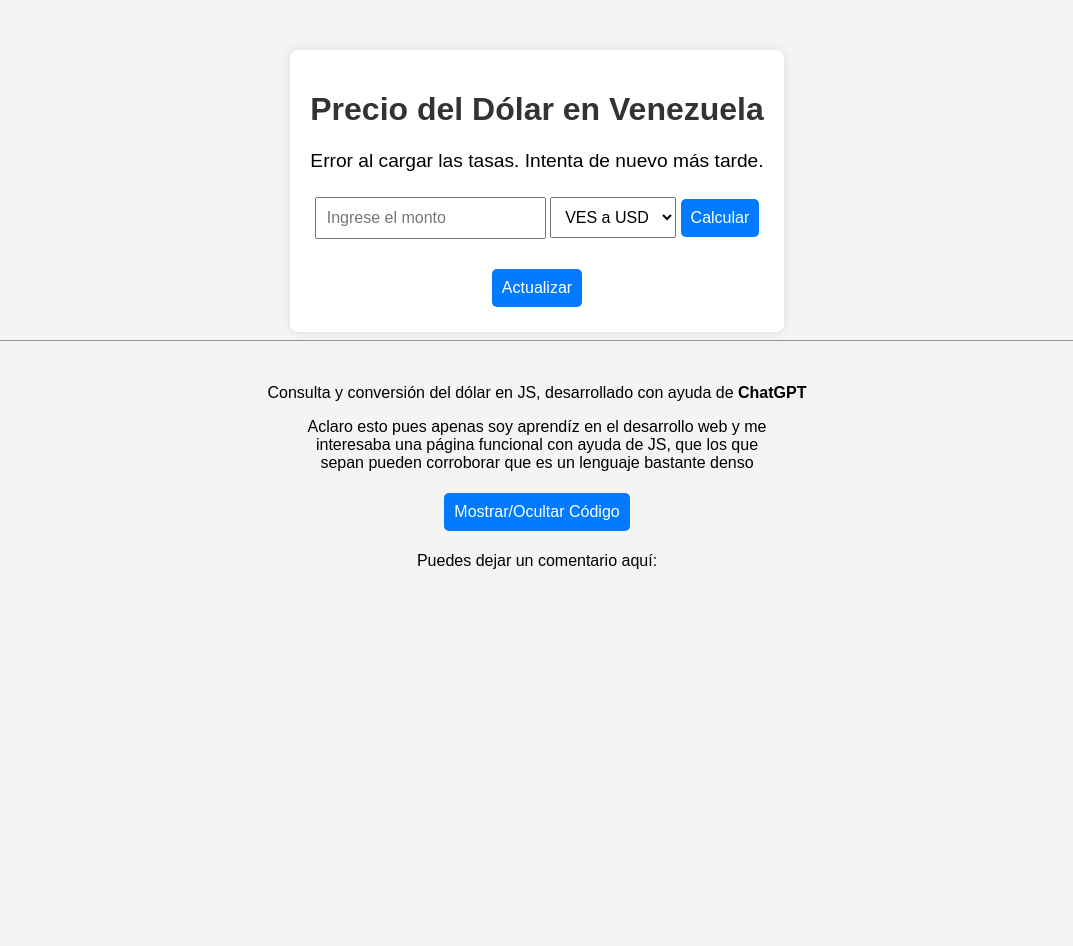
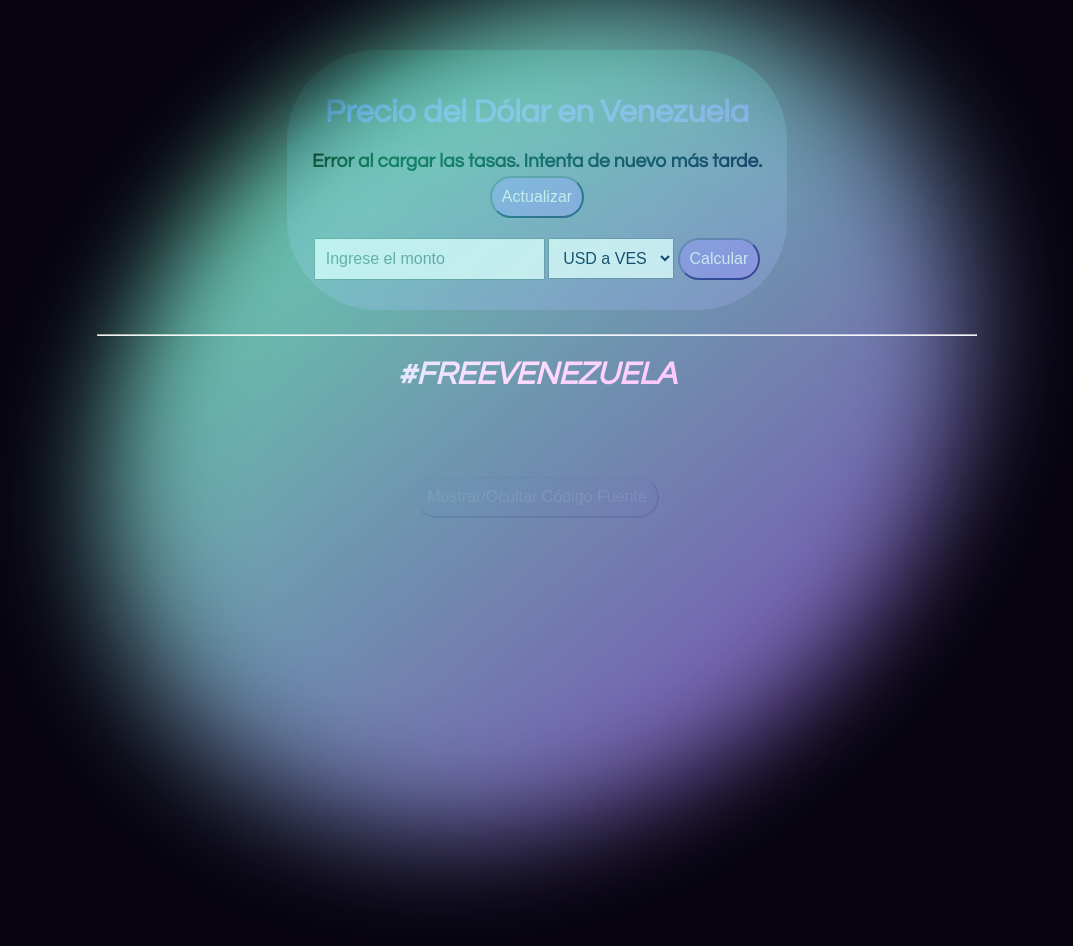
Before and after one commit to SunsetSamu/sunsetsamu.github.io, a plain HTML site: page ves-to-usd/dolar.html in a window 1280 px wide. Shown: the whole page, without its empty margins (103-1176 px from the left). Before the commit the page ends 800 px from the top, so only its background shows below. Drawn offline with nearby package versions, Linux system fonts and the light colour scheme; no server answers.

Commit message:
updated design of dolar.html and styles.css

```diff
--- a/ves-to-usd/dolar.html
+++ b/ves-to-usd/dolar.html
@@ -13,35 +13,40 @@
 
 </head>
 <body>
+    <div id="blob"></div>
+    <div id="blur"></div>
+
+
     <div class="container">
         <h1>Precio del Dólar en Venezuela</h1>
-        <div id="rates">
-            <!-- Los precios se actualizarán aquí -->
-        </div>
+        <strong>
+            <div id="rates">
+                <!-- Los precios se actualizarán aquí -->
 
+            </div> <button id="update-button">Actualizar</button>
+        </strong>
         <!--CALCULADORA-->
+        <div id="result"></div>
         <form id="calculator-form">
             <input type="number" id="amount" placeholder="Ingrese el monto" step="any" required>
 
             <select id="conversion-type">
+                <option value="usd-to-ves">USD a VES</option>
                 <option value="ves-to-usd">VES a USD</option>
-                <option value="usd-to-ves">USD a VES</option>
             </select>
             <button type="submit">Calcular</button>
         </form>
-        <div id="result"></div>
-        <button id="update-button">Actualizar</button>
+
+
     </div>
-
+    <br>
     <br>
     <hr>
-    <br>
-    <p>Consulta y conversión del dólar en JS, desarrollado con ayuda de <strong>ChatGPT</strong></p>
-    <p>Aclaro esto pues apenas soy aprendíz en el desarrollo web y me<br>interesaba una página funcional con ayuda de JS, que los que<br>sepan pueden corroborar que es un lenguaje bastante denso</p>
 
+    <div id="FREEVENEZUELA"><p>#FREEVENEZUELA</p></div>
 
-    <button onclick="toggleCode()">Mostrar/Ocultar Código</button>
-    <div id="code-container" style="display:none;">
+    <button onclick="toggleCode()" style="opacity: 0.1; color: rgb(255, 255, 255); background-color: rgb(103, 112, 161);">Mostrar/Ocultar Código Fuente</button>
+    <div id="code-container" style="display:none;"><p class="textodesc">Consulta y conversión del dólar en JS, desarrollado con ayuda de <strong>ChatGPT.</strong><br>Aclaro esto pues apenas soy aprendíz en el desarrollo web y me interesaba una página funcional con ayuda de JS, que los que sepan pueden corroborar que es un lenguaje bastante denso<br><br>@SunsetSamu 2024</p>
         <pre><code id="code-content" class="language-javascript"></code></pre>
     </div>
 
@@ -67,16 +72,6 @@
     </script>
 
 
-    <p>Puedes dejar un comentario aquí:</p>
-    <script src="https://utteranc.es/client.js"
-    repo="SunsetSamu/sunsetsamu.github.io"
-    issue-term="pathname"
-    label="Utterances✏️"
-    theme="github-light"
-    crossorigin="anonymous"
-    async>
-</script>
-
     <script src="script.js"></script>
     </body>
 </html>
--- a/ves-to-usd/styles.css
+++ b/ves-to-usd/styles.css
@@ -1,20 +1,34 @@
 body {
-    font-family: Arial, sans-serif;
-    background-color: #f4f4f4;
+    font-family: 'Century Gothic';
+    background-color: #06030e;
     text-align: center;
     margin-top: 50px;
+    overflow-x: hidden;
 }
 
 .container {
-    background-color: #fff;
-    padding: 20px;
-    border-radius: 8px;
-    box-shadow: 0 0 10px rgba(0, 0, 0, 0.1);
+
+    background: linear-gradient( rgba(165, 253, 224, 0.22), #c0a1fd55);
+    padding: 25px;
+    border-radius: 90px;
+    opacity: 0.8;
+    mix-blend-mode: overlay;
     display: inline-block;
+    z-index: 5;
 }
 
 h1 {
-    color: #333;
+    color: #a498ec;
+    mix-blend-mode: hard-light;
+}
+
+.textodesc {
+
+    color: #fff;
+    font-style: inherit;
+    margin-left: 10dvw;
+    margin-right: 10dvw;
+
 }
 
 #rates {
@@ -24,21 +38,58 @@ h1 {
 
 button {
     margin-top: 20px;
-    padding: 10px 20px;
+    padding: 10px 10px;
     font-size: 1em;
-    border: none;
-    background-color: #007BFF;
-    color: #fff;
-    border-radius: 5px;
+
+    background-color: #937acd;
+    color: #ffffff;
+
+    mix-blend-mode: overlay;
+    border-radius: 50px;
     cursor: pointer;
+    z-index: 7;
 }
 
-button:hover {
-    background-color: #0056b3;
+@keyframes rotate {
+    from {
+      rotate: 0deg;
+    }
+
+    50% {
+      scale: 1 1.5;
+    }
+
+    to {
+      rotate: 360deg;
+    }
+}
+
+hr {
+    color: #798390;
+    mix-blend-mode: screen;
+    margin-left: 15dvw;
+    margin-right: 15dvw;
+
+}
+
+#blob {
+    background-color: white;
+    height: 60vmax;
+    aspect-ratio: 1;
+    position: absolute;
+    left: 50%;
+    top: 52%;
+    translate: -50% -50%;
+    border-radius: 50%;
+    background: linear-gradient(to right, aquamarine, mediumpurple);
+    opacity: 0.8;
+    animation: rotate 40s infinite;
+    z-index: -5;
+    filter: blur(50px);
 }
 
 form {
-    margin-top: 20px;
+    margin-top: 5px;
 }
 
 input, select, button {
@@ -48,6 +99,21 @@ input, select, button {
 }
 
 #result {
-    margin-top: 20px;
+    margin-top: 10px;
     font-weight: bold;
+
 }
+
+#FREEVENEZUELA {
+
+    font-size: 200%;
+    font-style: italic;
+    font-weight: bolder;
+    background: linear-gradient(to right, #5439eb, #d25e5e);
+    -webkit-background-clip: text;
+    background-clip: text;
+    -webkit-text-fill-color: transparent;
+    mix-blend-mode: color-dodge;
+    margin-top: -10px;
+    margin-bottom: 80px;
+}
```
